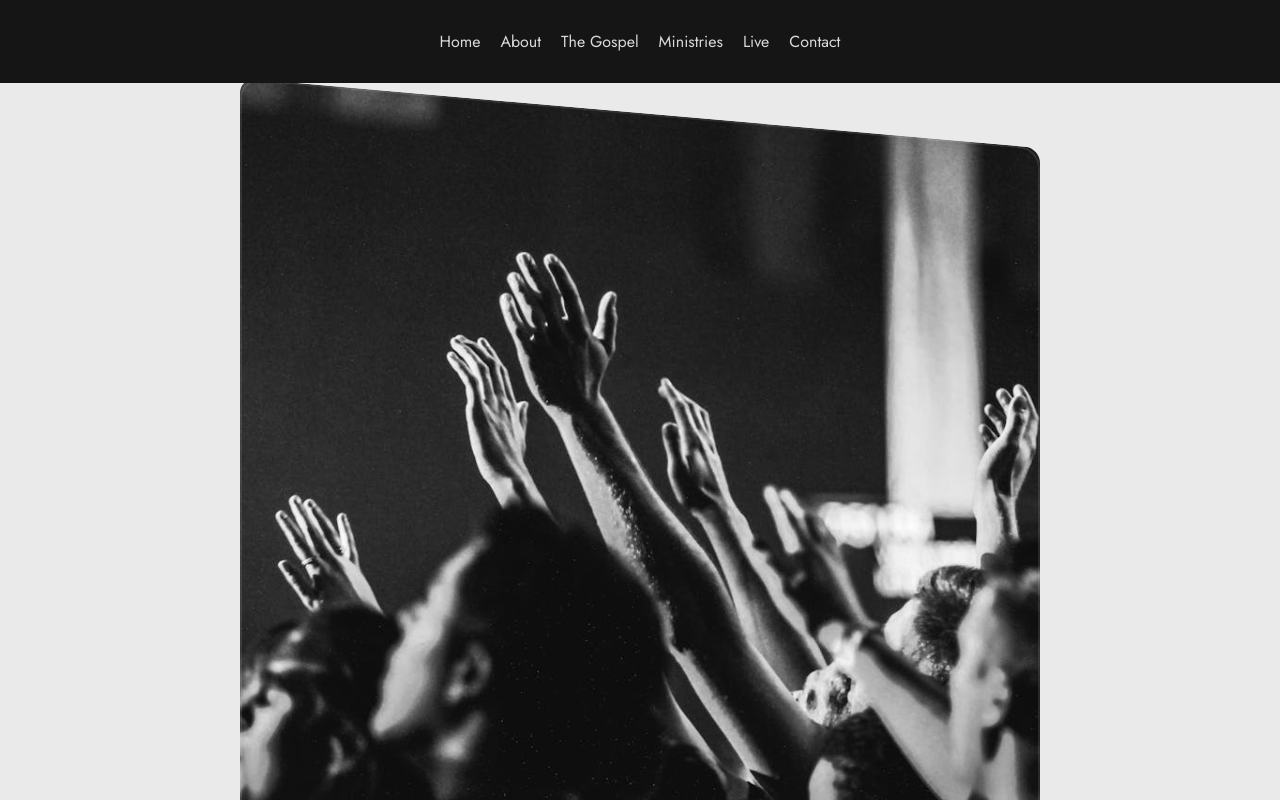
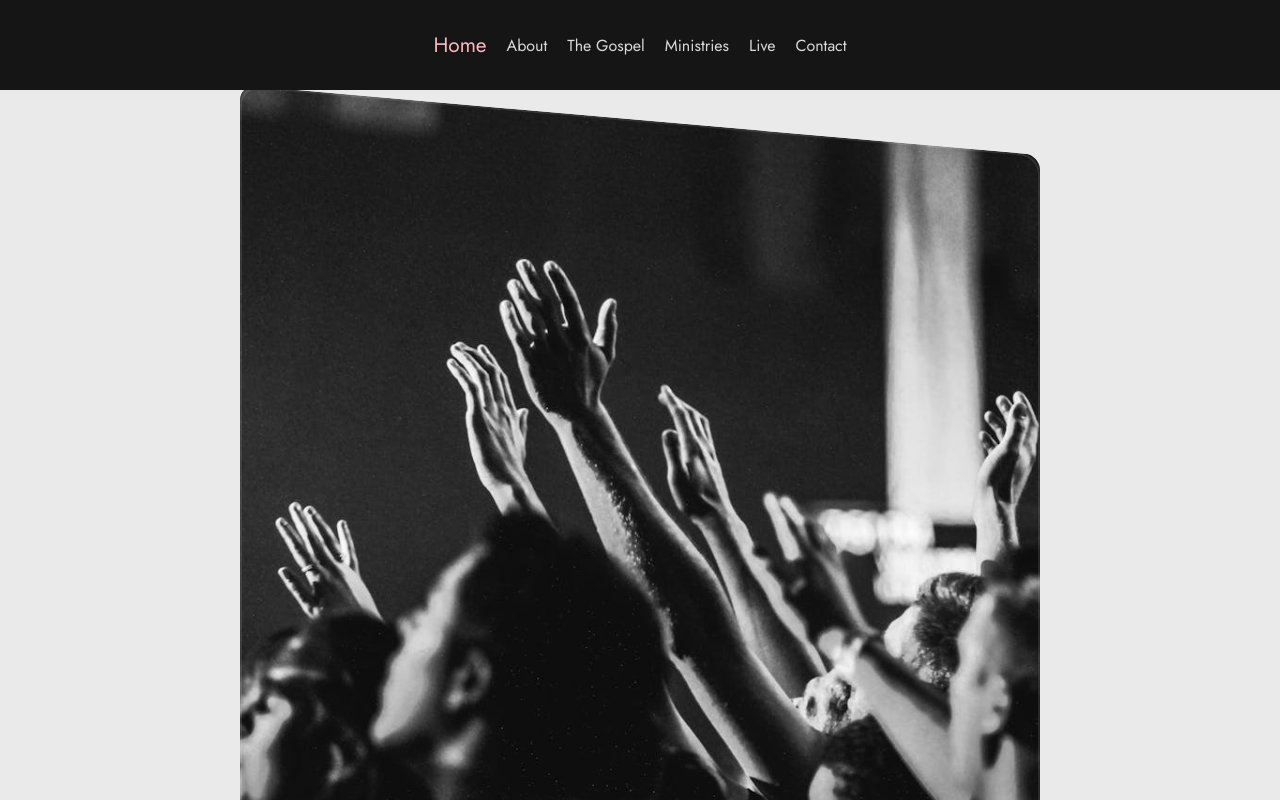
Before and after one commit to sgarcia97/test-app, a Next.js app: page / in a window 1280 px wide. Shown: the top 800 px of the page. Built offline with nearby package versions, Linux system fonts and the light colour scheme.

Commit message:
Added active links

```diff
--- a/app/components/Header.tsx
+++ b/app/components/Header.tsx
@@ -1,5 +1,7 @@
+'use client'
 import React from "react"
 import Link from "next/link"
+import { usePathname } from "next/navigation"
 import Image from "next/image"
 
 export const Header = () => {
@@ -21,7 +23,8 @@ type NavProps ={
     title:string;
 }
 export const NavLink = (props: NavProps) => {
+    const pathname = usePathname()
     return(
-        <Link href={props.link}>{props.title}</Link>
+        <Link className={pathname === props.link ? 'active-link': 'def'} href={props.link}>{props.title}</Link>
     )
 }
--- a/app/globals.css
+++ b/app/globals.css
@@ -7,6 +7,7 @@
   --lilac:#dda0dd;
   --yellow:#f0e68c;
   --normal:1rem;
+  --medium:1.3rem;
 }
 
 @media (prefers-color-scheme: dark) {
@@ -196,9 +197,19 @@ p{
   line-height:2rem;
 }
 
-a:link, a:visited, a:active{
+.def{
   color:#dadada;
   text-decoration:none;
+  -webkit-transition:all 0.2s ease-in-out;
+  transition:all 0.2s ease-in-out;
+}
+
+.active-link{
+  color:var(--pink);
+  font-size:var(--medium);
+  text-decoration: none;
+  -webkit-transition:all 0.2s ease-in-out;
+  transition:all 0.2s ease-in-out;
 }
 
 a:hover{
```
